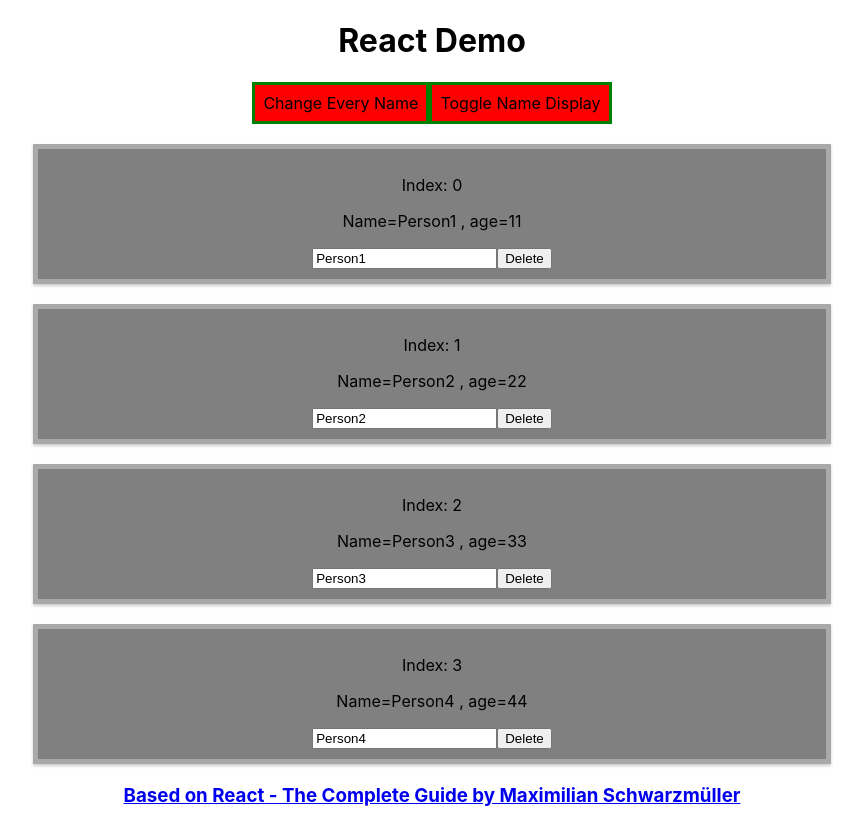
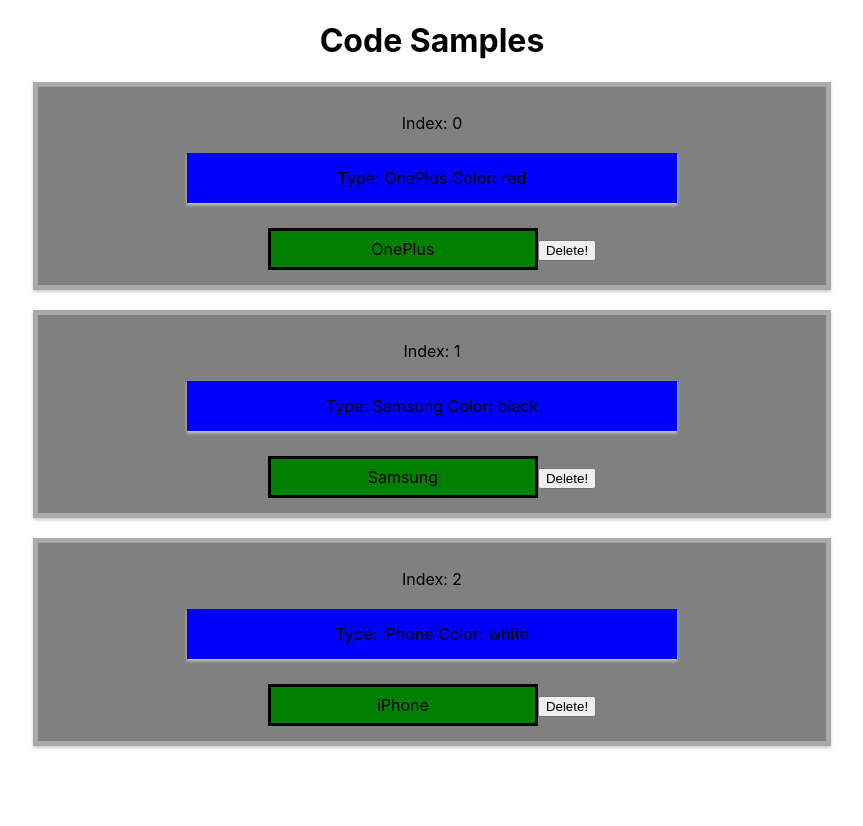
Before and after one commit to asszem/React-The-Complete-Guide-Udemy, a React (Create React App) app: page / in a window 1280 px wide. Shown: the whole page, without its empty margins (208-1071 px from the left). After the commit the page ends 800 px from the top, so only its background shows below. Built offline with nearby package versions, Linux system fonts and the light colour scheme.

Commit message:
Add delete and update to Code Samples

```diff
--- a/src/App.js
+++ b/src/App.js
@@ -57,7 +57,6 @@ class App extends Component {
   };
 
   deletePersonHandler = (personIndex) => {
-    console.log('Delete person index = ' + personIndex);
     //Handling state inmutable by creating a new object copy that is not a reference
     // This is a reference:
     // const newStateReferenceToState = this.state.person;
--- a/src/Code Samples/CodeSamples.js
+++ b/src/Code Samples/CodeSamples.js
@@ -6,9 +6,9 @@ import ListPhones from './Components/FunctionBasedComponent'; // import the defa
 class CodeSamples extends Component {
   state = {
     phones: [
-      { id: 1, type: 'OnePlus', color: 'red' },
-      { id: 2, type: 'Samsung', color: 'black' },
-      { id: 3, type: 'iPhone', color: 'white' },
+      { id: 1, type: 'OnePlus', color: 'red', isSelected: false },
+      { id: 2, type: 'Samsung', color: 'black', isSelected: false },
+      { id: 3, type: 'iPhone', color: 'white', isSelected: false },
     ],
     showPhones: true,
     owners: [
@@ -24,9 +24,30 @@ class CodeSamples extends Component {
     console.log('Phone clicked. ID = ' + id);
   };
 
-  deletePhoneHandler = (phoneIndex, id) => {
-    console.log('Delete phone clicked. ID = ' + id + ' index = ' + phoneIndex);
+  deletePhoneHandler = (index) => {
+    //create a copy of the state
+    const newStateOfPhones = [...this.state.phones];
+    // remove the item based on the index provided in the .map() method
+    newStateOfPhones.splice(index,1);
+    // update the state
+    this.setState({ phones: newStateOfPhones });
+  };
 
+  changeTypeHandler = (event, id) => {
+    // get the index of the item with id
+    const indexOfPhoneToBeChanged = this.state.phones.findIndex((phone) => {
+      return phone.id === id;
+    });
+    // create a copy of that item
+    const newPhone = { ...this.state.phones[indexOfPhoneToBeChanged] };
+    // change the value in the copy
+    newPhone.type = event.target.value;
+    // create a new Phones object
+    const newStateOfPhones = [...this.state.phones];
+    // change the object at index to the new object
+    newStateOfPhones[indexOfPhoneToBeChanged] = newPhone;
+    // update the state
+    this.setState({ phones: newStateOfPhones });
   };
 
   render() {
@@ -35,13 +56,19 @@ class CodeSamples extends Component {
         {this.state.phones.map((phone, index) => {
           return (
             <ListPhones
+              key={phone.id}
               onClick={() => this.phoneClickHandler(phone.id)}
-              onDelete={this.deletePhoneHandler.bind(this, index, phone.id)}
+              onDelete={this.deletePhoneHandler.bind(this, index)}
+              onInput={(event) => {
+                this.changeTypeHandler(event, phone.id);
+              }}
               type={phone.type}
               color={phone.color}
               stylePhones="Phones"
               stylePhone="Phone"
-            >{index}</ListPhones>
+            >
+              Index: {index}
+            </ListPhones>
           );
         })}
       </div>
--- a/src/Code Samples/Components/FunctionBasedComponent.js
+++ b/src/Code Samples/Components/FunctionBasedComponent.js
@@ -15,7 +15,7 @@ const functionBasedComponent = (props) => {
       <p className={props.stylePhone} onClick={props.onClick}>
         Type: {props.type} Color: {props.color}
       </p>
-      <input style={inputClassName} type="text" value={props.type}/>
+      <input style={inputClassName} type="text" value={props.type} onChange={props.onInput}/>
       <button onClick={props.onDelete}>Delete!</button>
     </div>
   );
--- a/src/index.js
+++ b/src/index.js
@@ -8,8 +8,8 @@ import reportWebVitals from './reportWebVitals';
 
 ReactDOM.render(
   <React.StrictMode>
-    <App />
-    {/* <CodeSamples /> */}
+    {/* <App /> */}
+    <CodeSamples />
     {/* <Assignment1App /> */}
   </React.StrictMode>,
   document.getElementById('root')
```
